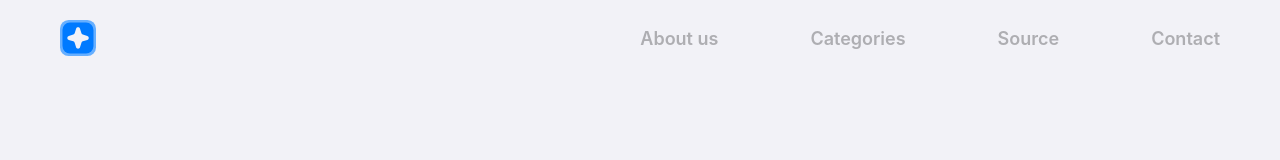
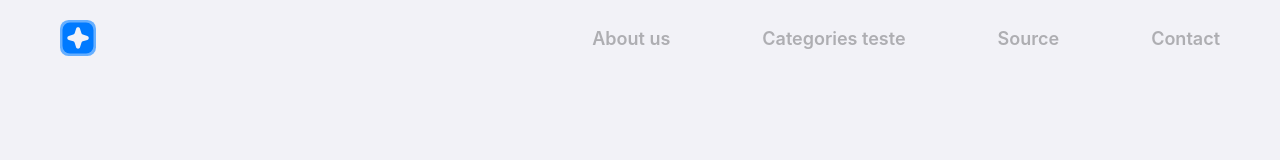
Before and after one commit to tiagoliveira555/petrichor-website, a Next.js app: page / in a window 1280 px wide. Shown: the top 160 px of the page. Built offline with nearby package versions, Linux system fonts and the light colour scheme.

Commit message:
Add theme back Co-authored-by: ericviana <ericvsdefault@gmail.com>

```diff
--- a/src/components/Menubar/index.tsx
+++ b/src/components/Menubar/index.tsx
@@ -11,7 +11,7 @@ export function Menubar() {
       <Navbar>
         <ul>
           <li>About us</li>
-          <li>Categories</li>
+          <li>Categories teste</li>
           <li>Source</li>
           <li>Contact</li>
         </ul>
```
